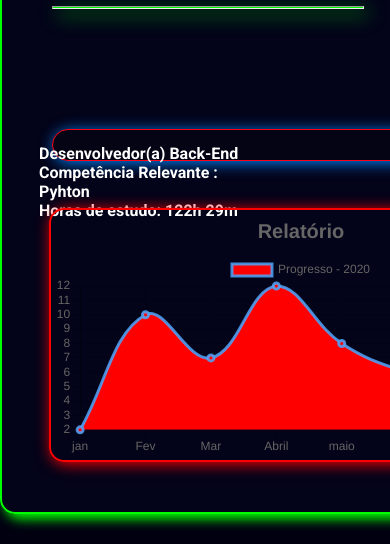
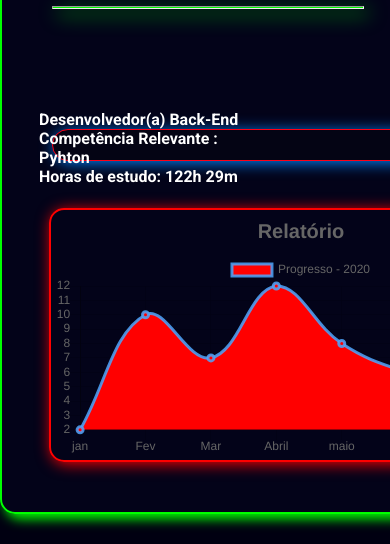
Before and after one commit to leovd100/Dio-area-curriculo-HTML-CSS-JavaScript-JQuery, a plain HTML site: page index.html in a window 390 px wide. Shown: the part 354-898 px from the top of the page. Drawn offline with nearby package versions, Linux system fonts and the light colour scheme; no server answers.

Commit message:
modificacao da responsividade

```diff
--- a/css/responsive.css
+++ b/css/responsive.css
@@ -1,4 +1,4 @@
-@media (max-width:  1300px){
+@media (max-width:  1200px){
 
     #logo{
         width: 100px;
@@ -14,9 +14,12 @@
 
 
     }
-    #conteudo .info{
-        top: 59%;
+    .info{
+        display: inline;
+        position: absolute;
+        top: 55%;
         left: 10%;
+        font-size: 16px;
     }
 
 
--- a/css/style.css
+++ b/css/style.css
@@ -91,8 +91,9 @@ header{
     color: white;
     font-family: 'Roboto',Arial, Helvetica, sans-serif;
     position: absolute;
-    right: 38%;
-    top:75%;
+    right: 34%;
+    top:70%;
+    font-size: 20px;
     padding: 0;
     margin: 0;
 }
```
Also changed, not shown: 1 other file.
